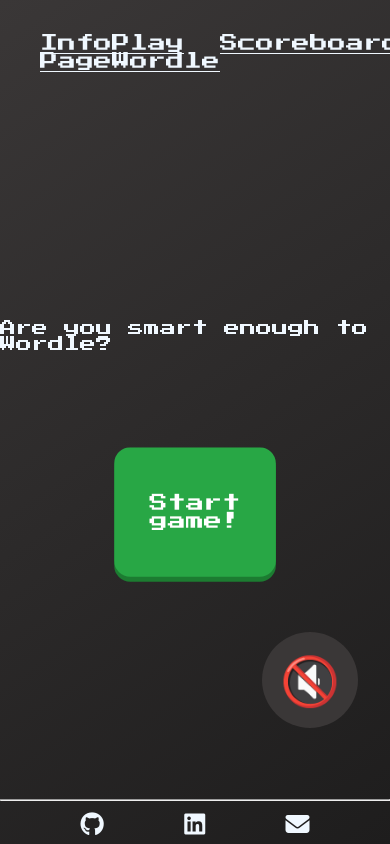
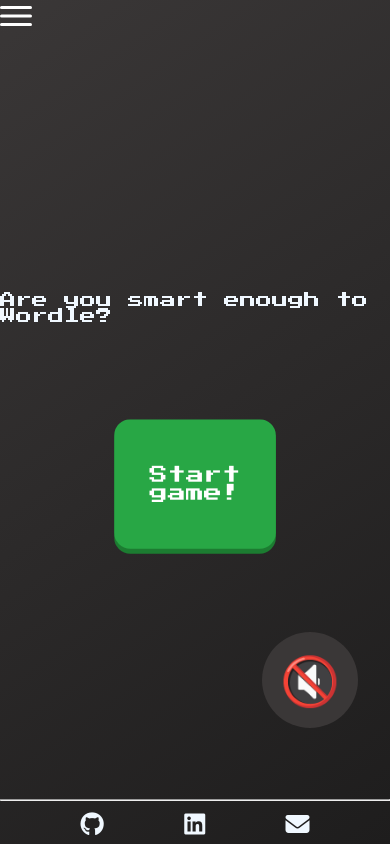
Before and after one commit to EmpyreanMist/retro-wordle, a React (Vite) app in the folder client/: page / in a window 390 px wide. Built offline with nearby package versions, Linux system fonts and the light colour scheme.

Commit message:
Hamburger menu for smallen screens

```diff
--- a/client/src/components/header.jsx
+++ b/client/src/components/header.jsx
@@ -1,11 +1,25 @@
-import { Link } from 'react-router-dom';
-import '../styles/header.css';
+import { useState } from "react";
+import { Link } from "react-router-dom";
+import "../styles/header.css";
 
 function Header() {
+  const [menuOpen, setMenuOpen] = useState(false);
+
   return (
     <header className="header">
-      <nav className="header-nav">
-        <ul>
+      <div className="header-container">
+        <button
+          className={`hamburger ${menuOpen ? "open" : ""}`}
+          onClick={() => setMenuOpen((prev) => !prev)}
+          aria-label="Toggle menu"
+        >
+          <span className="bar top-bar" />
+          <span className="bar middle-bar" />
+          <span className="bar bottom-bar" />
+        </button>
+
+        <nav className={`header-nav ${menuOpen ? "open" : ""}`}>
+          <ul onClick={() => setMenuOpen(false)}>
             <li>
               <Link to="/info">Info Page</Link>
             </li>
@@ -13,10 +27,11 @@
               <Link to="/">Play Wordle</Link>
             </li>
             <li>
-            <a href="/scoreboard">Scoreboard</a>
+              <Link to="/scoreboard">Scoreboard</Link>
             </li>
           </ul>
         </nav>
+      </div>
     </header>
   );
 }
--- a/client/src/styles/header.css
+++ b/client/src/styles/header.css
@@ -11,3 +11,89 @@
 .header-nav li :hover {
   color: #28a745;
 }
+
+/* Hamburgarikonen */
+.hamburger {
+  width: 2rem;
+  height: 2rem;
+  position: relative;
+  display: none;
+  background: none;
+  border: none;
+  cursor: pointer;
+  z-index: 1100;
+}
+
+/* Staplarna i hamburgarikonen */
+.bar {
+  position: absolute;
+  width: 100%;
+  height: 3px;
+  background-color: white;
+  border-radius: 2px;
+  left: 0;
+  transition: all 0.3s ease;
+}
+
+.top-bar {
+  top: 6px;
+}
+
+.middle-bar {
+  top: 50%;
+  transform: translateY(-50%);
+}
+
+.bottom-bar {
+  bottom: 6px;
+}
+
+/* X-animation */
+.hamburger.open .top-bar {
+  transform: rotate(45deg);
+  top: 50%;
+}
+
+.hamburger.open .middle-bar {
+  opacity: 0;
+}
+
+.hamburger.open .bottom-bar {
+  transform: rotate(-45deg);
+  bottom: auto;
+  top: 50%;
+}
+
+/* Mobilanpassning */
+@media (max-width: 768px) {
+  .hamburger {
+    display: block;
+  }
+
+  .header-nav {
+    position: absolute;
+    top: 60px;
+    left: 0;
+    right: 0;
+    background-color: #333;
+    display: none;
+    z-index: 1000;
+  }
+
+  .header-nav.open {
+    display: flex;
+    flex-direction: column;
+    align-items: center;
+  }
+
+  .header-nav ul {
+    flex-direction: column;
+    gap: 1rem;
+    padding: 1rem 0;
+    font-size: 1rem;
+  }
+
+  .header-nav a {
+    font-size: 1rem;
+  }
+}
```
Also changed, not shown: 5 other files (tests, documents, lock files or other folders). Lines whose indentation alone changed are shown as unchanged.
